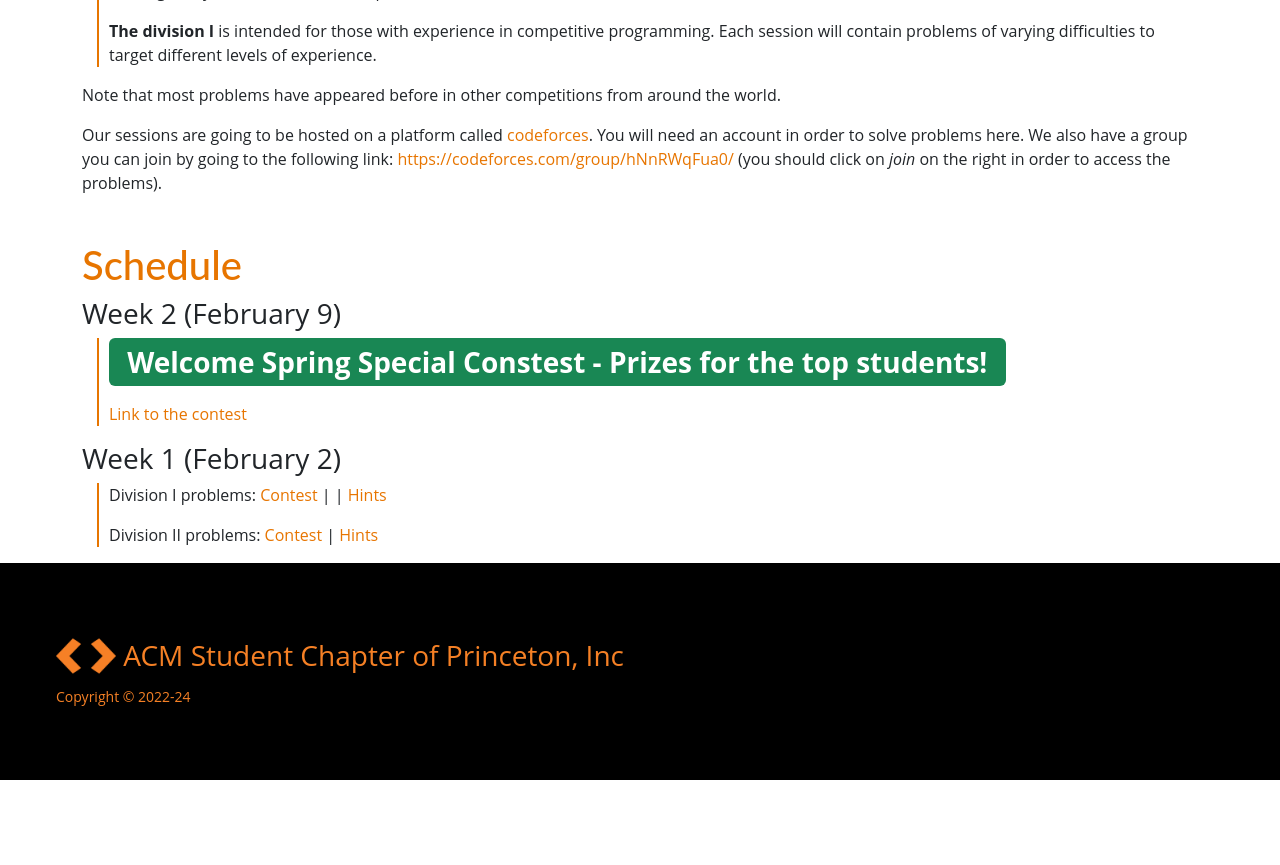
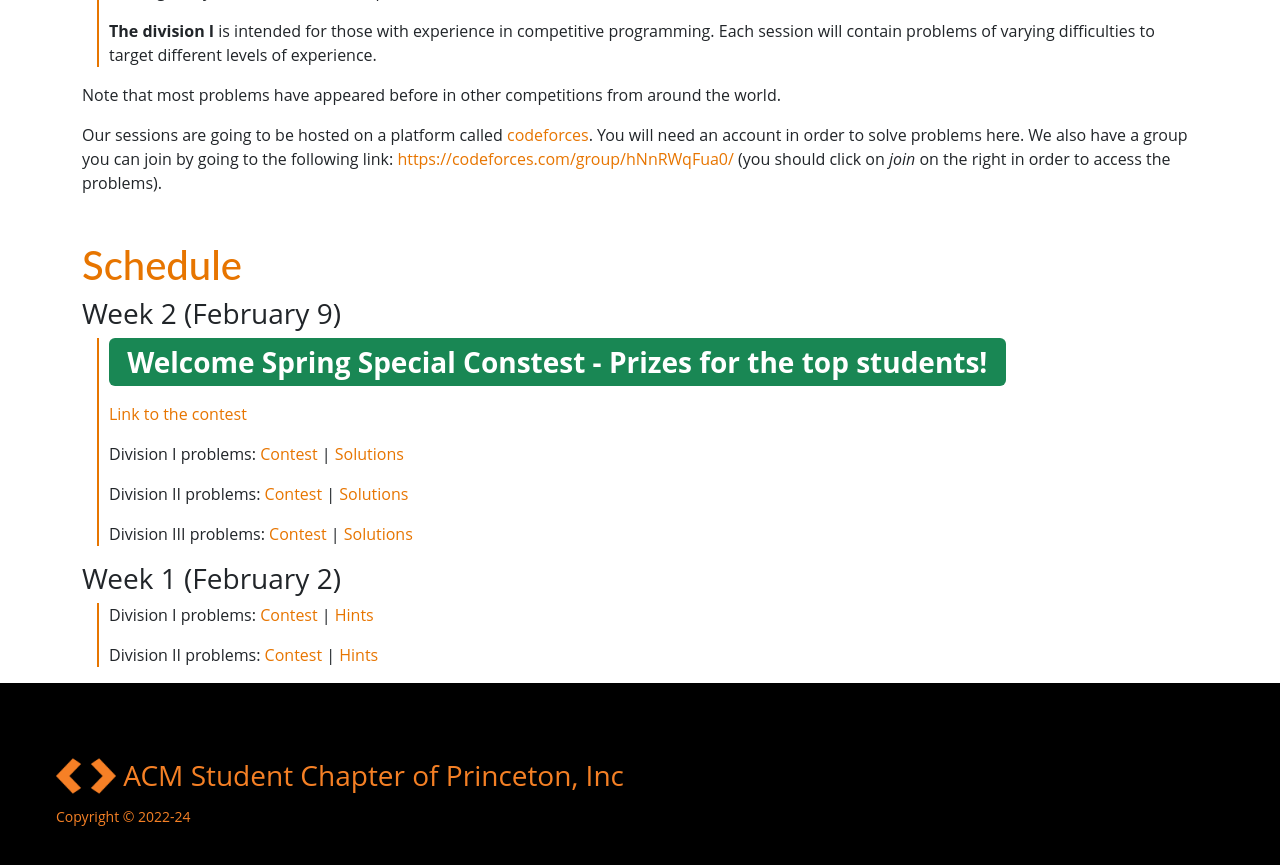
Before and after one commit to Princeton-Competitive-Programming/princeton-competitive-programming, a Jekyll site: the page built from spring24.md, in a window 1280 px wide and 900 px high, scrolled down 791 px. Shown: the top 865 px of the window. Built offline with Jekyll 4.4.1, drawn with Linux system fonts in a browser that asks for light colours; nearby versions of some CDN libraries; before the commit the page ends 1571 px from its top, so only the background shows below that.

Commit message:
Special contest

```diff
--- a/spring24.md
+++ b/spring24.md
@@ -65,7 +65,13 @@ problems).
 
 * [Link to the contest]({{ site.baseurl }}/hello_spring_24)
 
+* Division I problems: [Contest](https://codeforces.com/group/hNnRWqFua0/contest/503448) \| [Solutions]({{ site.baseurl }}/files/S24 W2 D1 - Solutions.pdf)
+
+* Division II problems: [Contest](https://codeforces.com/group/hNnRWqFua0/contest/503451) \| [Solutions]({{ site.baseurl }}/files/S24 W2 D2 - Solutions.pdf)
+
+* Division III problems: [Contest](https://codeforces.com/group/hNnRWqFua0/contest/503615) \| [Solutions]({{ site.baseurl }}/files/S24 W2 D3 - Solutions.pdf)
+
 ### Week 1 (February 2)
- * Division I problems: [Contest](https://codeforces.com/group/hNnRWqFua0/contest/502119) \| \| [Hints]({{ site.baseurl }}/dp_s24)
+ * Division I problems: [Contest](https://codeforces.com/group/hNnRWqFua0/contest/502119) \| [Hints]({{ site.baseurl }}/dp_s24)
 
  * Division II problems: [Contest](https://codeforces.com/group/hNnRWqFua0/contest/502100) \| [Hints]({{ site.baseurl }}/ps_s24)
```
Also changed, not shown: 3 other files.
